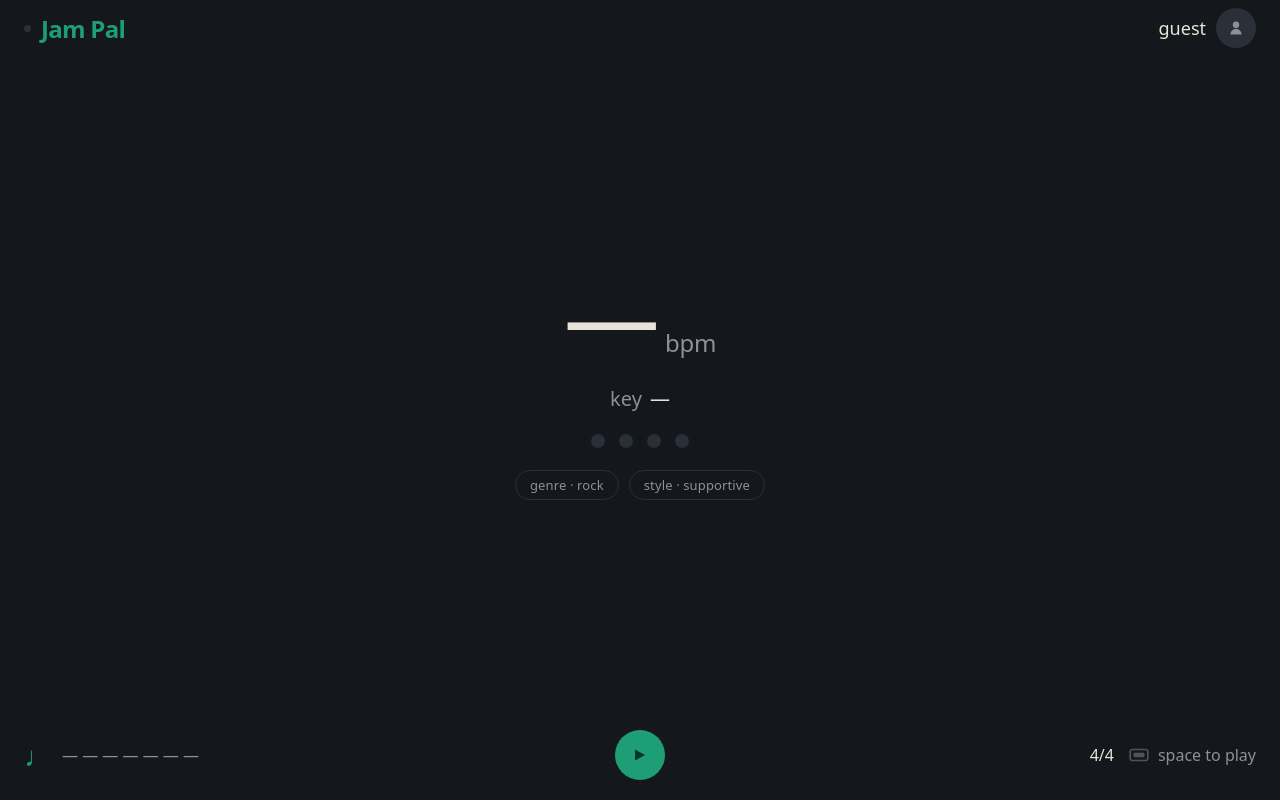
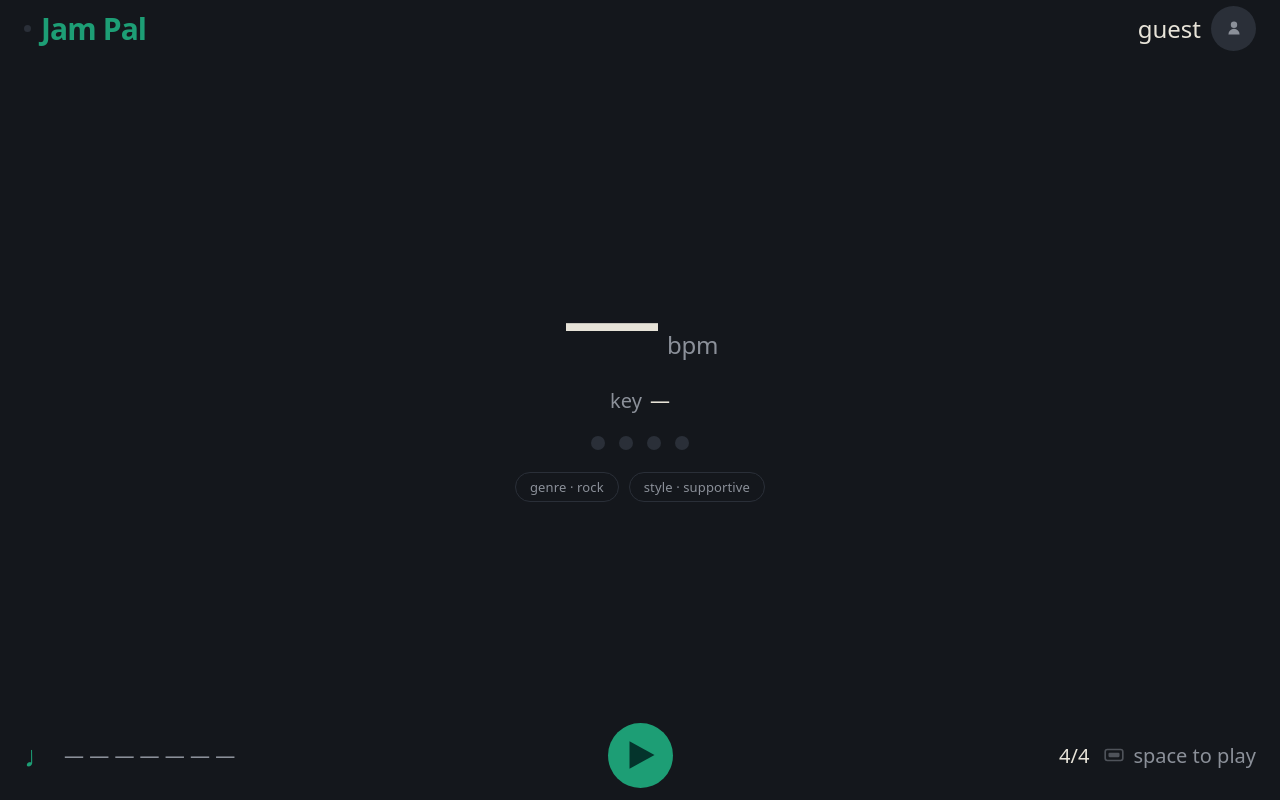
Before and after one commit to 1102Aryan/jam-pal, a React (Vite) app in the folder jam-pal-react/: page / in a window 1280 px wide. Both pictures are taken after a click on the button "Start". Built offline with nearby package versions, Linux system fonts and the light colour scheme.

Commit message:
updated readme and bass follow

```diff
--- a/jam-pal-react/src/components/SessionView.module.css
+++ b/jam-pal-react/src/components/SessionView.module.css
@@ -17,7 +17,7 @@
 }
 
 .logo {
-  font-size: 24px;
+  font-size: 30px;
   font-weight: 700;
   letter-spacing: -0.03em;
   color: var(--accent);
@@ -62,13 +62,13 @@
 }
 
 .username {
-  font-size: 18px;
+  font-size: 24px;
   color: var(--text);
 }
 
 .userAvatar {
-  width: 40px;
-  height: 40px;
+  width: 45px;
+  height: 45px;
   border-radius: 50%;
   background: var(--line);
   display: flex;
@@ -97,7 +97,7 @@
 }
 
 .bpmNum {
-  font-size: 96px;
+  font-size: 100px;
   font-variant-numeric: tabular-nums;
   letter-spacing: -0.05em;
   line-height: 1;
@@ -179,7 +179,7 @@
   display: flex;
   align-items: center;
   gap: 10px;
-  font-size: 16px;
+  font-size: 20px;
   color: var(--muted);
   white-space: nowrap;
   overflow: hidden;
@@ -188,13 +188,13 @@
 .chordsIcon {
   color: var(--accent);
   flex-shrink: 0;
-  font-size: 28px;
+  font-size: 30px;
 }
 
 /* play / pause button */
 .playBtn {
-  width: 50px;
-  height: 50px;
+  width: 65px;
+  height: 65px;
   border-radius: 50%;
   border: none;
   cursor: pointer;
@@ -208,13 +208,18 @@
 }
 
 .playBtn svg {
-  width: 16px;
-  height: 16px;
+  width: 40px;
+  height: 40px;
   fill: currentColor;
+  display: block;
 }
 
 .playBtn:hover {
   background: #22b585;
+}
+
+.playBtn:not(.playBtnActive) svg {
+  transform: translateX(2px);
 }
 
 .playBtn:active {
@@ -232,7 +237,7 @@
   align-items: center;
   justify-content: flex-end;
   gap: 14px;
-  font-size: 16px;
+  font-size: 20px;
   color: var(--muted);
 }
 
@@ -311,7 +316,7 @@
   background: #22b585;
 }
 
-/* ── Count-in ────────────────────────────────────────────────────── */
+/*  Count In  */
 @keyframes countPop {
   0%   { opacity: 0; transform: scale(1.5); }
   15%  { opacity: 1; transform: scale(1);   }
```
Also changed, not shown: 2 other files (tests, documents, lock files or other folders).
